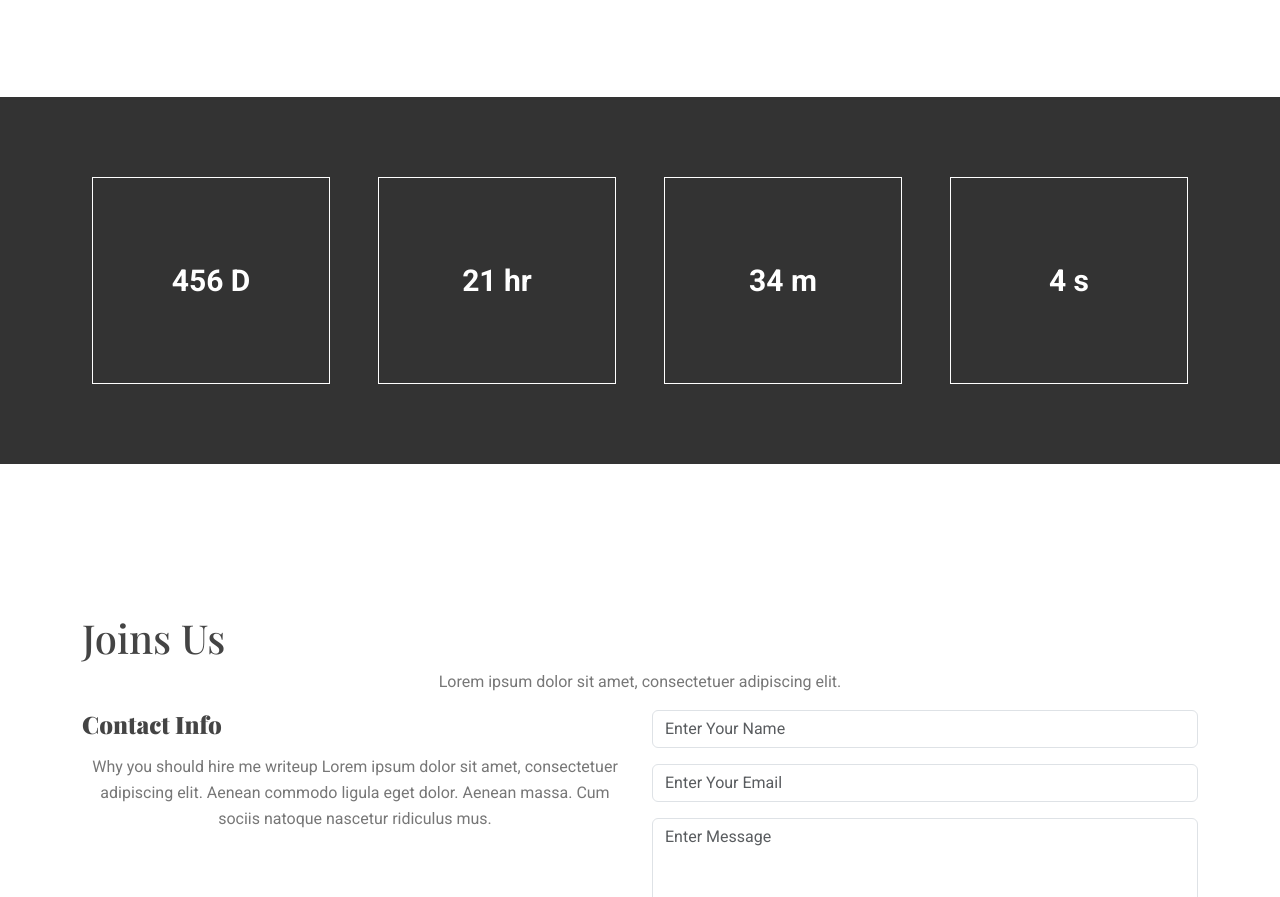
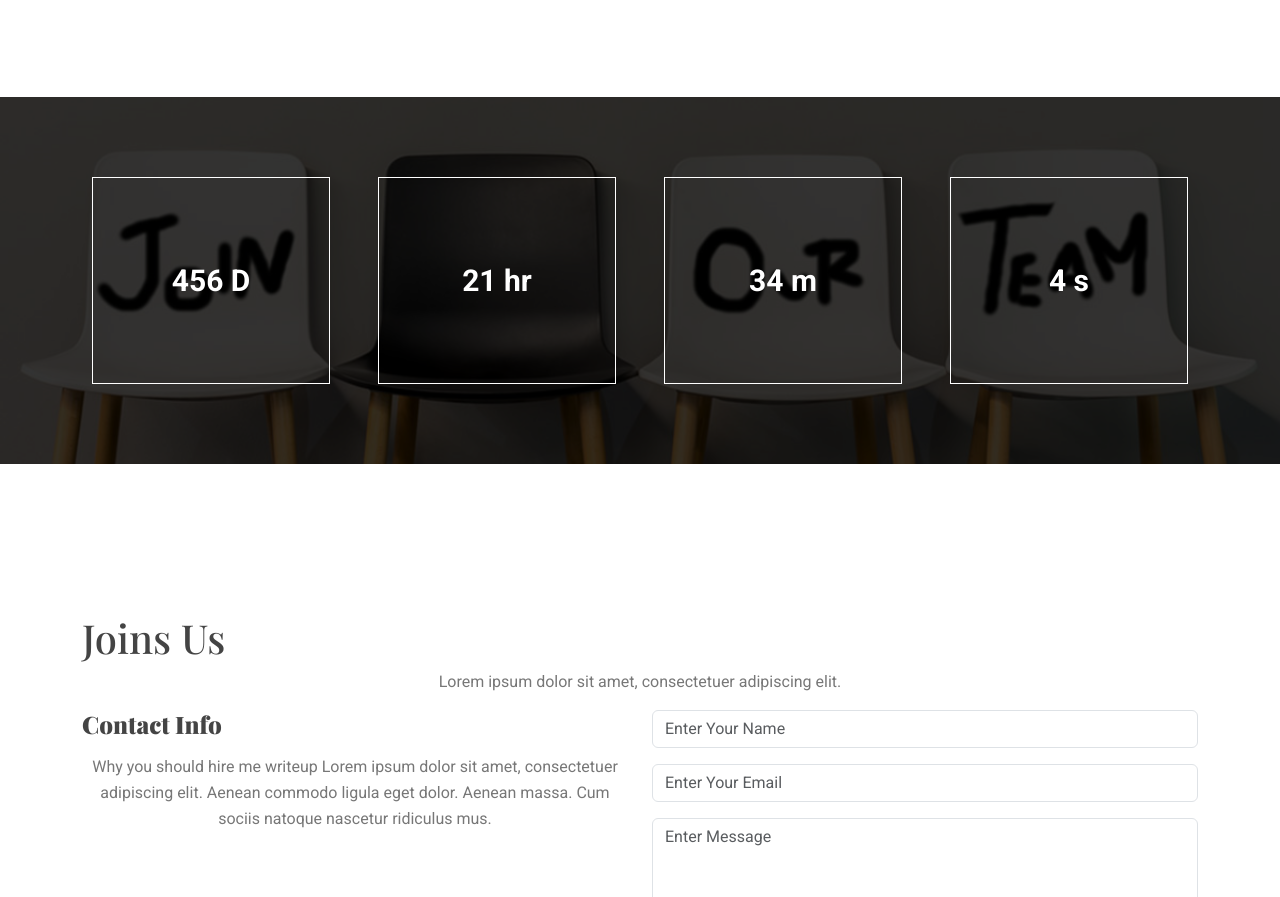
Before and after one commit to ameraashraf/Egyptian-party, a plain HTML site: page index.html in a window 1280 px wide. Shown: the part 1145-2042 px from the top of the page. Drawn offline with nearby package versions, Linux system fonts and the light colour scheme; the site is published under a folder, as on GitHub Pages, so addresses that start at the root find nothing; a web font is replaced by a local one.

Commit message:
Update style.css

```diff
--- a/css/style.css
+++ b/css/style.css
@@ -118,7 +118,7 @@ li:hover a {
 }
 /* --------------------------------------------------join-------------------------------------------------- */
 .join {
-  background-image: url(/imgs/join\ uss.jpg);
+  background-image: url(../imgs/join\ uss.jpg);;
   background-position: center 70%;
   background-size: cover;
   position: relative;
```
